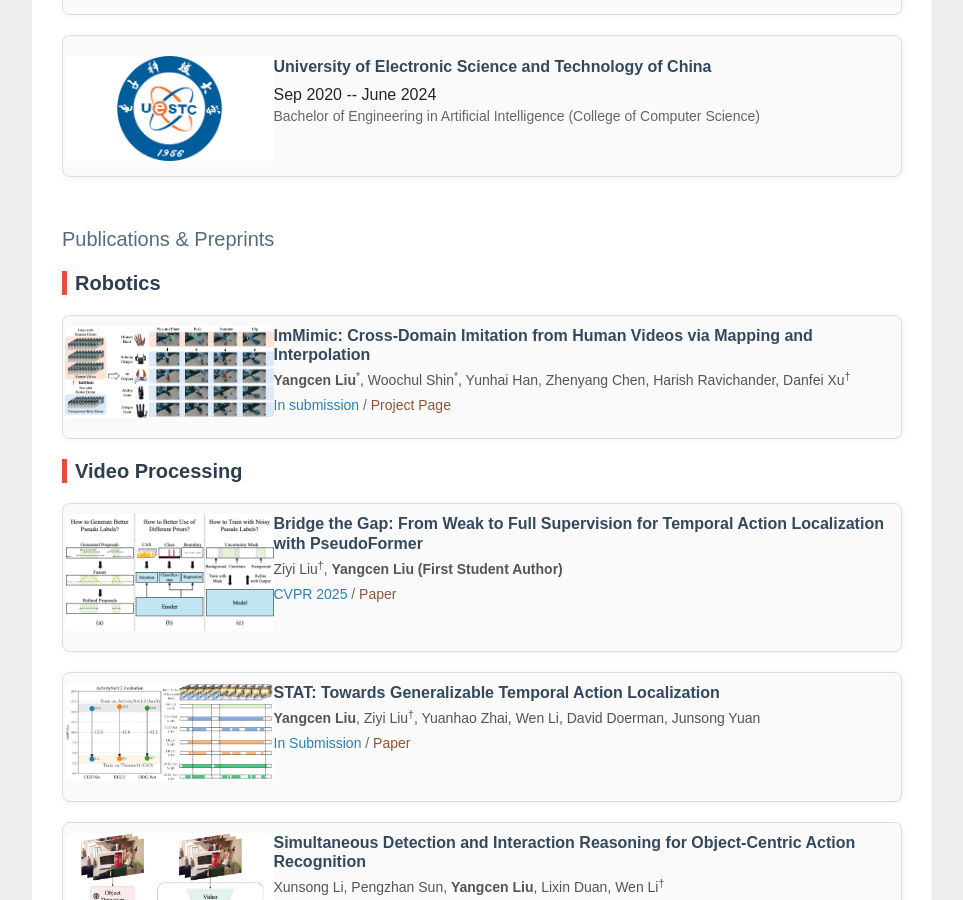
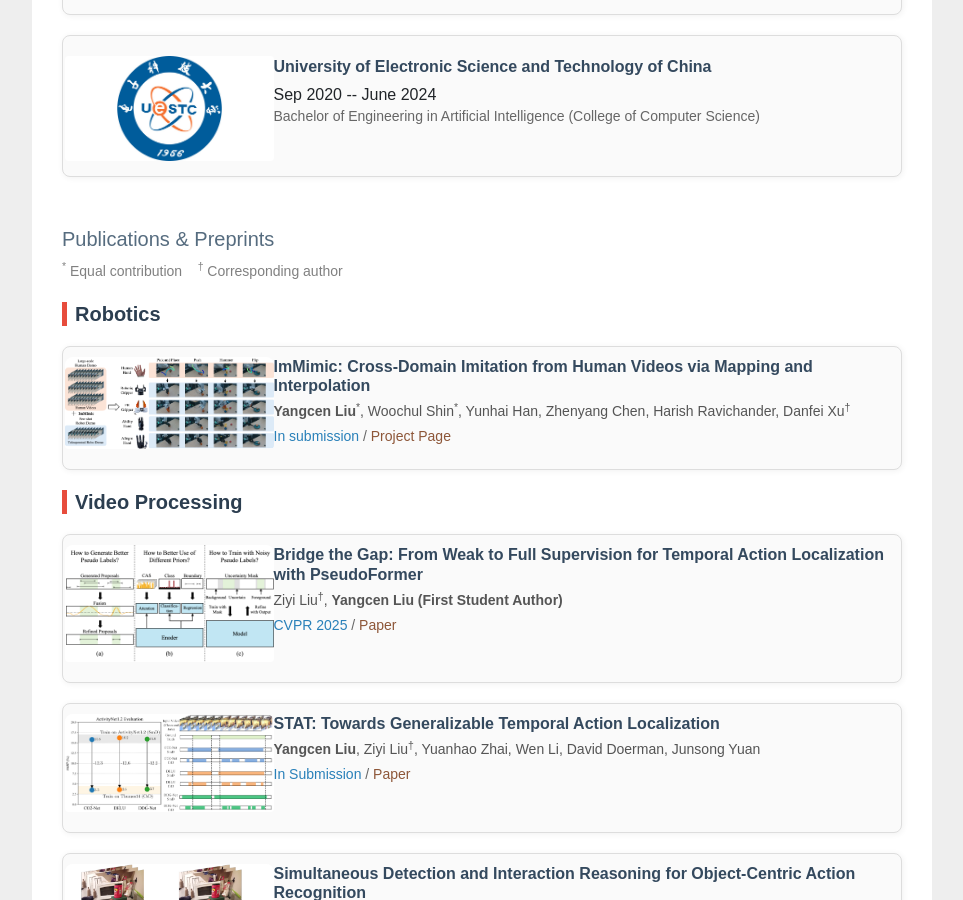
Before and after one commit to YangcenLiu/homepage.github.io, a Jekyll site: the page index.html, which Jekyll copies as it is, in a window 1280 px wide and 900 px high, scrolled down 829 px. Shown: the whole window, without its empty margins (158-1121 px from the left). Built offline with Jekyll 4.4.1, drawn with Linux system fonts in a browser that asks for light colours; nearby versions of some CDN libraries.

```diff
--- a/index.html
+++ b/index.html
@@ -395,6 +395,9 @@
 
         <div id="main-pub-container">
             <h5 class="subtitle">Publications & Preprints</h5>
+            <p style="font-size: 14px; color: gray; margin-top: 10px;">
+            <sup>*</sup> Equal contribution &nbsp;&nbsp; <sup>†</sup> Corresponding author
+            </p>
 
             <!-- Robotics Section -->
             <h6 class="pub-type-header">Robotics</h6>
```
